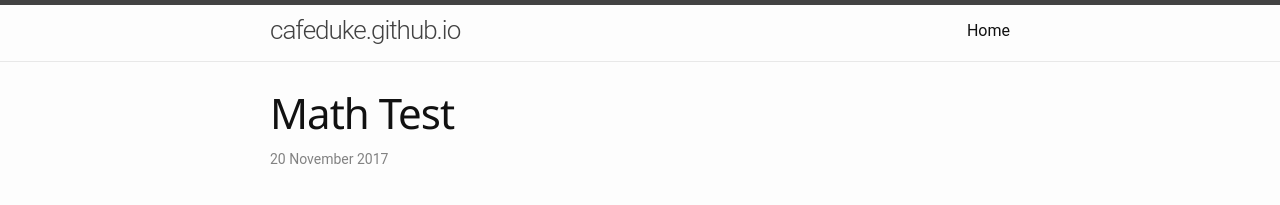
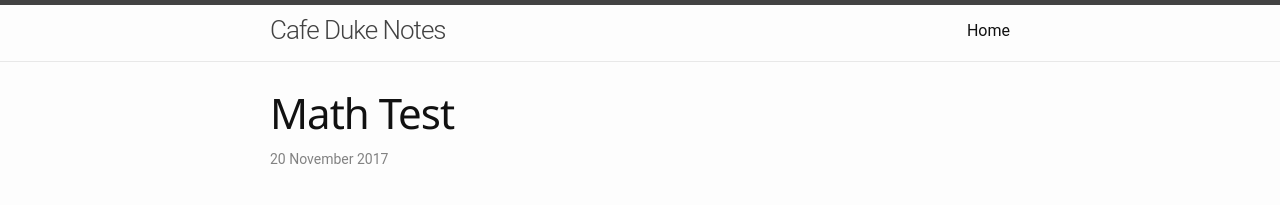
Before and after one commit to cafeduke/cafeduke.github.io, a Jekyll site: the page built from _posts/2017-11-20-math-test.md, in a window 1280 px wide. Shown: the top 205 px of the page. Built offline with Jekyll 4.4.1, drawn with Linux system fonts in a browser that asks for light colours; formulas are drawn with MathJax 3.

Commit message:
Site name

```diff
--- a/_includes/header.html
+++ b/_includes/header.html
@@ -3,7 +3,7 @@
   <div class="wrapper">
     {% assign default_paths = site.pages | map: "path" %}
     {% assign page_paths = site.header_pages | default: default_paths %}
-    <a class="site-title" href="{{ "/" | relative_url }}">{{ site.title | escape }}</a>
+    <a class="site-title" href="{{ "/" | relative_url }}">Cafe Duke Notes</a>
 
     {% if page_paths %}
       <nav class="site-nav">
```
